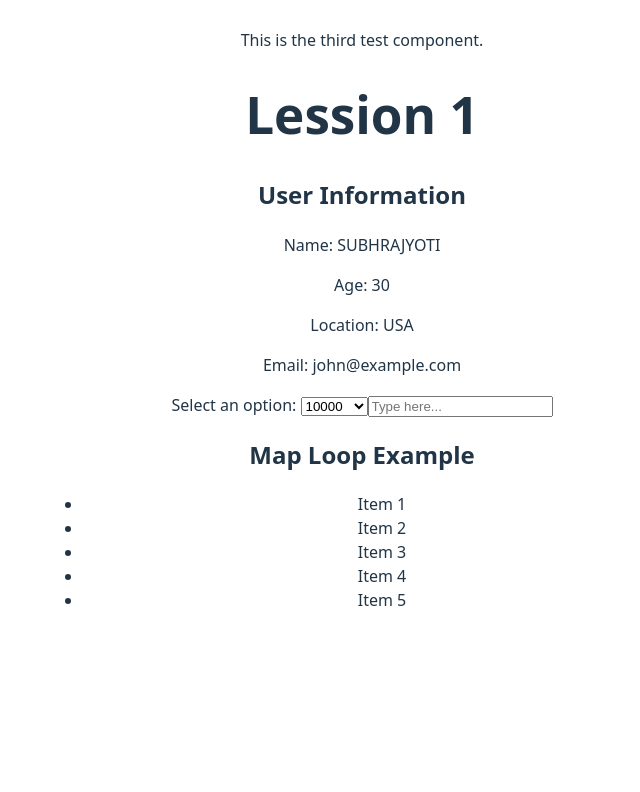
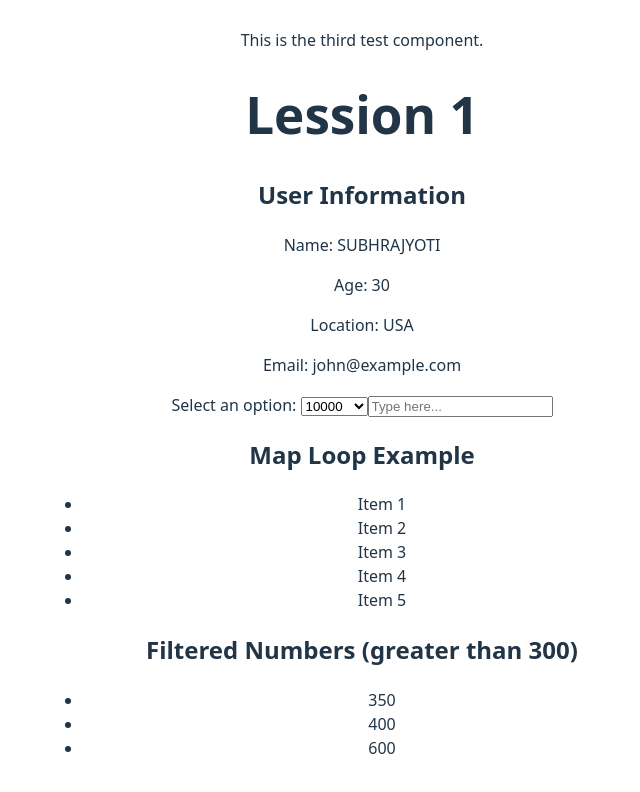
Before and after one commit to MO-SubhrajyotiM-23205/MyCoPilotWorkSpace, a React (Vite) app in the folder ChetanDemo/chetandemoApp/: page / in a window 1280 px wide. Shown: the part 755-1547 px from the top of the page, without its empty margins (278-918 px from the left). Before the commit the page ends 1415 px from the top, so only its background shows below. Built offline with nearby package versions, Linux system fonts and the light colour scheme.

Commit message:
filter option

```diff
--- a/ChetanDemo/chetandemoApp/src/App.jsx
+++ b/ChetanDemo/chetandemoApp/src/App.jsx
@@ -4,7 +4,7 @@ import reactLogo from './assets/react.svg'
 import viteLogo from '/vite.svg'
 import './App.css'
 import UserInfo from './Lession1.jsx'
-import Practical1 from './Practical1.jsx'
+import Practical1 ,{Filternumber} from './Practical1.jsx'
 
 
 function App() {
@@ -35,6 +35,8 @@ function App() {
   <Test3 />
   <UserInfo />
   <Practical1 />
+  <Filternumber />
+
     </>
   )
 }
--- a/ChetanDemo/chetandemoApp/src/Practical1.jsx
+++ b/ChetanDemo/chetandemoApp/src/Practical1.jsx
@@ -16,3 +16,19 @@ function Practical1() {
 }
 
 export default Practical1;
+
+const Filternumber = () => {
+    const numbers = [100, 225, 250, 300, 350, 400, 600];
+    const filtered = numbers.filter((num) => num > 300);
+    return (
+        <div>
+            <h2>Filtered Numbers (greater than 300)</h2>
+            <ul>
+                {filtered.map((num) => (
+                    <li key={num}>{num}</li>
+                ))}
+            </ul>
+        </div>
+    );
+}
+export { Filternumber };
```
